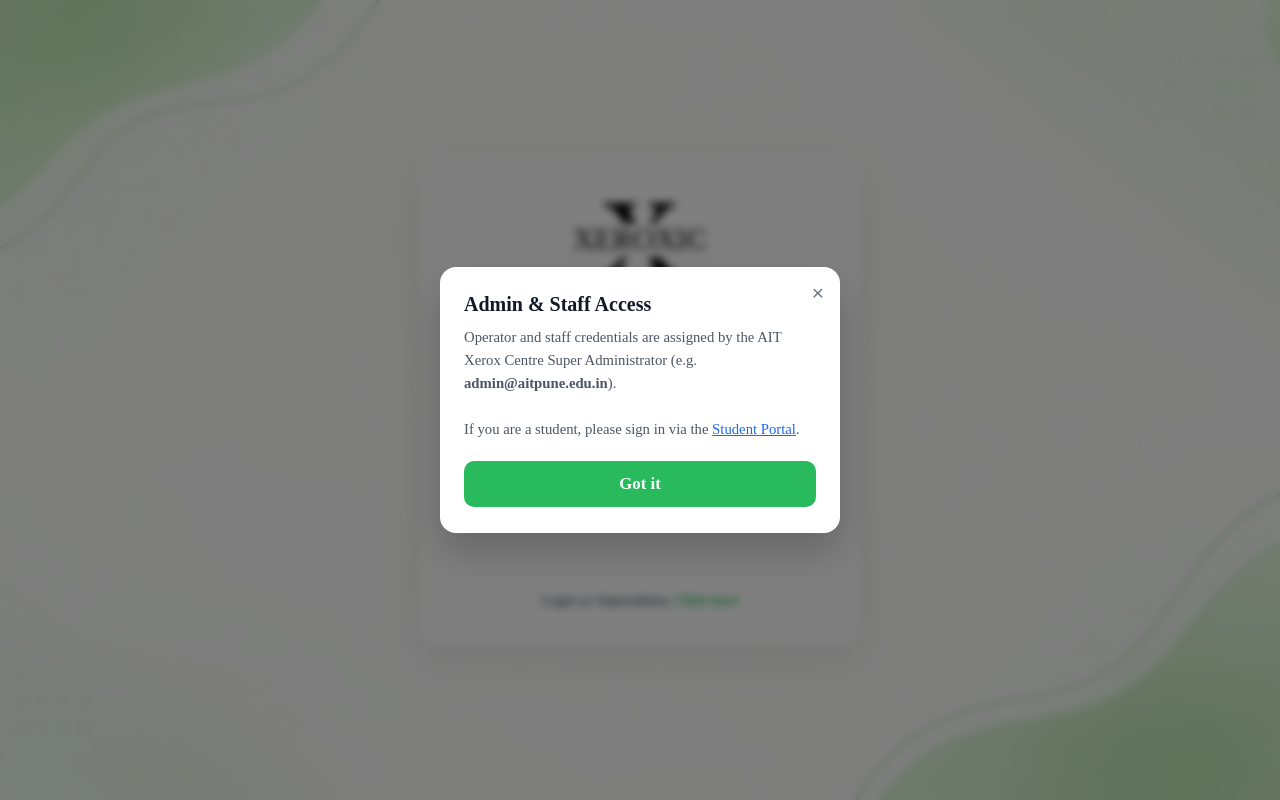
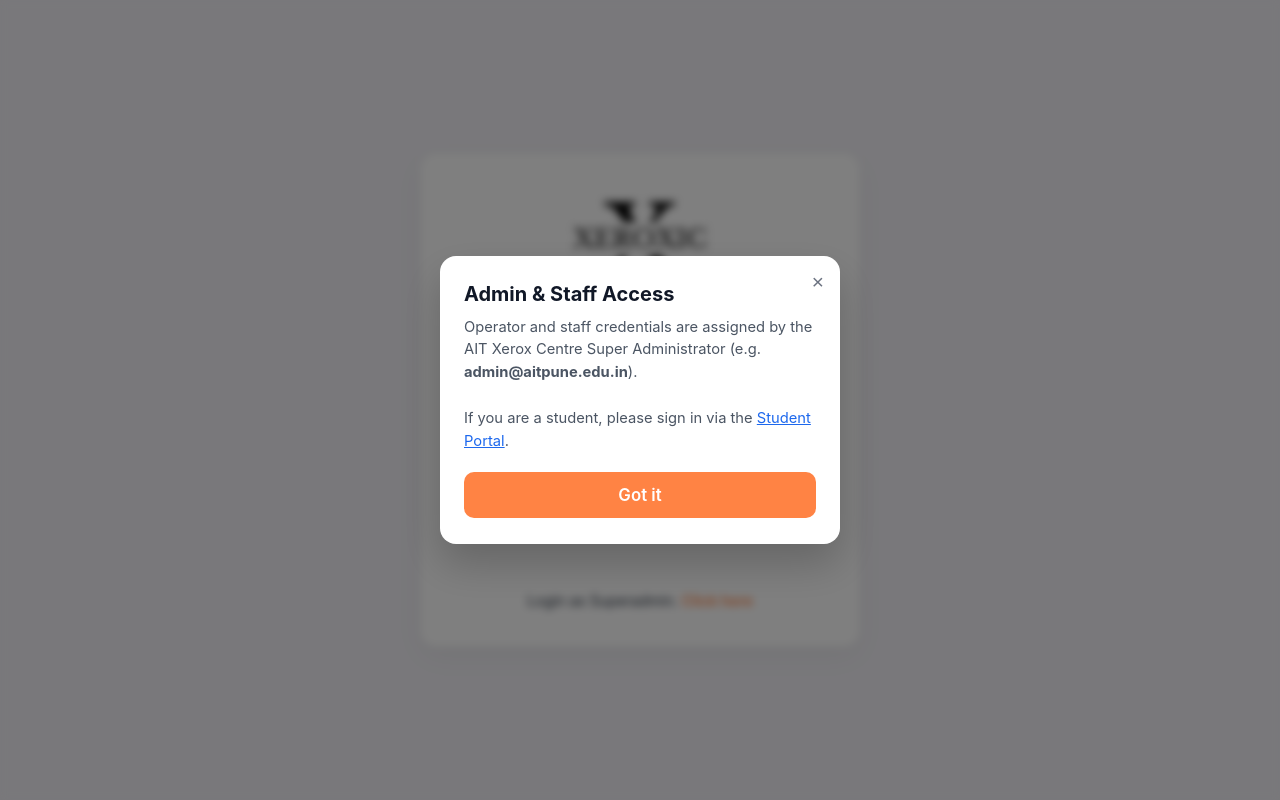
Before and after one commit to whosumitjangra/Xeroxic, a website: page public/admin-login.html in a window 1280 px wide. Both pictures are taken after a click on the link "Forgot your Email ?". Drawn offline with Linux system fonts and the light colour scheme.

Commit message:
feat: implement clean Figma design with #f2f1f6 background, #ff8344 orange buttons, and modern sans-serif typography

```diff
--- a/public/admin-login.html
+++ b/public/admin-login.html
@@ -7,20 +7,20 @@
 
   <style>
     :root {
-      --bg-screen: #f0f2f7;
-      --bg-card: rgba(255, 255, 255, 0.97);
-      --primary-green: #28ba5d;
-      --primary-green-hover: #22a351;
-      --link-blue: #1d68ed;
-      --link-blue-hover: #1551be;
+      --bg-screen: #f2f1f6;
+      --bg-card: #ffffff;
+      --primary-orange: #ff8344;
+      --primary-orange-hover: #f07432;
+      --link-blue: #2b59fe;
+      --link-blue-hover: #1a42db;
       --text-main: #111827;
-      --text-muted: #6b7280;
-      --input-bg: #edf2f7;
-      --input-focus-border: #28ba5d;
-      --border-radius-card: 18px;
+      --text-muted: #8e94a0;
+      --input-bg: #f2f1f6;
+      --input-focus-border: #ff8344;
+      --border-radius-card: 16px;
       --border-radius-input: 10px;
       --border-radius-btn: 10px;
-      --font-serif: 'MS Serif', 'Microsoft Serif', 'Times New Roman', Times, Georgia, serif;
+      --font-sans: -apple-system, BlinkMacSystemFont, "Segoe UI", Roboto, 'Inter', Helvetica, Arial, sans-serif;
     }
 
     *, *::before, *::after {
@@ -30,9 +30,8 @@
     }
 
     body {
-      font-family: var(--font-serif);
-      background: #f4f8f4 url('/images/login-bg.png') no-repeat center center fixed;
-      background-size: cover;
+      font-family: var(--font-sans);
+      background: #f2f1f6;
       min-height: 100vh;
       display: flex;
       flex-direction: column;
@@ -51,15 +50,14 @@
       border-radius: var(--border-radius-card);
       padding: 44px 38px 36px;
       box-shadow:
-        0 14px 40px rgba(0, 0, 0, 0.08),
-        0 2px 10px rgba(0, 0, 0, 0.04);
+        0 10px 30px rgba(0, 0, 0, 0.04),
+        0 2px 8px rgba(0, 0, 0, 0.02);
       display: flex;
       flex-direction: column;
       align-items: center;
       position: relative;
       transition: all 0.25s ease;
-      backdrop-filter: blur(12px);
-      border: 1px solid rgba(255, 255, 255, 0.85);
+      border: 1px solid rgba(0, 0, 0, 0.04);
     }
 
     /* Xeroxic Monogram Logo */
@@ -258,12 +256,12 @@
     /* Primary Next Button */
     .btn-submit {
       width: 100%;
-      background: var(--primary-green);
+      background: var(--primary-orange);
       color: #ffffff;
       border: none;
       border-radius: var(--border-radius-btn);
       padding: 13px 16px;
-      font-family: var(--font-serif);
+      font-family: var(--font-sans);
       font-size: 1.05rem;
       font-weight: 600;
       cursor: pointer;
@@ -275,8 +273,8 @@
     }
 
     .btn-submit:hover:not(:disabled) {
-      background: var(--primary-green-hover);
-      box-shadow: 0 4px 14px rgba(40, 186, 93, 0.35);
+      background: var(--primary-orange-hover);
+      box-shadow: 0 4px 14px rgba(255, 131, 68, 0.35);
     }
 
     .btn-submit:active:not(:disabled) {
@@ -292,7 +290,7 @@
     .auth-error-banner {
       color: #ef4444;
       font-size: 0.88rem;
-      font-family: var(--font-serif);
+      font-family: var(--font-sans);
       margin-top: 14px;
       text-align: center;
       display: none;
@@ -310,26 +308,26 @@
       100% { opacity: 1; transform: translateX(0); }
     }
 
-    /* Bottom Prompt (Matches Screenshot 3: "Login as Superadmin, Click here") */
+    /* Bottom Prompt (Matches Screenshot 3: "Login as Superadmin. Click here") */
     .bottom-prompt-text {
       margin-top: 28px;
       font-size: 0.92rem;
-      font-family: var(--font-serif);
+      font-family: var(--font-sans);
       color: #1f2937;
       text-align: center;
     }
 
     .accent-link {
-      color: var(--primary-green);
+      color: var(--primary-orange);
       font-weight: 600;
       text-decoration: none;
       transition: color 0.15s ease;
-      font-family: var(--font-serif);
+      font-family: var(--font-sans);
     }
 
     .accent-link:hover {
       text-decoration: underline;
-      color: var(--primary-green-hover);
+      color: var(--primary-orange-hover);
     }
 
     /* Interactive Modal */
@@ -502,9 +500,9 @@
       <p class="auth-error-banner" id="errorBanner"></p>
     </form>
 
-    <!-- Bottom Superadmin Prompt (Matches Screenshot 3: "Login as Superadmin, Click here") -->
+    <!-- Bottom Superadmin Prompt (Matches Screenshot 3: "Login as Superadmin. Click here") -->
     <p class="bottom-prompt-text">
-      Login as Superadmin, <a href="/super-admin" class="accent-link">Click here</a>
+      Login as Superadmin. <a href="/super-admin" class="accent-link">Click here</a>
     </p>
 
   </div>
--- a/public/script.js
+++ b/public/script.js
@@ -104,7 +104,7 @@
     if (title) title.textContent = 'Admin Sign in';
     if (roleToggleBtn) roleToggleBtn.textContent = 'Student Portal →';
     if (bottomPrompt) {
-      bottomPrompt.innerHTML = 'Login as Superadmin, <a href="/super-admin" class="front-accent-link">Click here</a>';
+      bottomPrompt.innerHTML = 'Login as Superadmin. <a href="/super-admin" class="front-accent-link">Click here</a>';
     }
     if (emailInput) emailInput.placeholder = 'Staff Email';
   } else {
--- a/public/style.css
+++ b/public/style.css
@@ -21,7 +21,7 @@
 .page.active{ display:block; }
 
 /* ==========================================================================
-   FRONT LOGIN PAGE (REPLACING 3-CARD INTERFACE)
+   FRONT LOGIN PAGE (FIGMA DESIGN IMPLEMENTATION)
    ========================================================================== */
 #login-page.page {
   display: none;
@@ -32,8 +32,7 @@
   max-width: 100% !important;
   margin: 0 !important;
   padding: 20px;
-  background: #f4f8f4 url('/images/login-bg.png') no-repeat center center fixed;
-  background-size: cover;
+  background: #f2f1f6;
   z-index: 9999;
   align-items: center;
   justify-content: center;
@@ -47,23 +46,22 @@
 
 #login-page,
 #login-page * {
-  font-family: 'MS Serif', 'Microsoft Serif', 'Times New Roman', Times, Georgia, serif !important;
+  font-family: -apple-system, BlinkMacSystemFont, "Segoe UI", Roboto, 'Inter', Helvetica, Arial, sans-serif !important;
   box-sizing: border-box;
 }
 
 .front-signin-card {
-  background: rgba(255, 255, 255, 0.97);
+  background: #ffffff;
   width: 100%;
   max-width: 440px;
-  border-radius: 18px;
+  border-radius: 16px;
   padding: 44px 38px 36px;
-  box-shadow: 0 14px 40px rgba(0, 0, 0, 0.08), 0 2px 10px rgba(0, 0, 0, 0.04);
+  box-shadow: 0 10px 30px rgba(0, 0, 0, 0.04), 0 2px 8px rgba(0, 0, 0, 0.02);
   display: flex;
   flex-direction: column;
   align-items: center;
   position: relative;
-  backdrop-filter: blur(12px);
-  border: 1px solid rgba(255, 255, 255, 0.85);
+  border: 1px solid rgba(0, 0, 0, 0.04);
   margin: auto;
 }
 
@@ -83,8 +81,8 @@
 }
 
 .front-signin-title {
-  font-size: 1.95rem;
-  font-weight: 700;
+  font-size: 1.85rem;
+  font-weight: 600;
   color: #111827;
   margin-bottom: 24px;
   letter-spacing: -0.01em;
@@ -119,25 +117,25 @@
 
 .front-input {
   width: 100%;
-  background: #edf2f7;
+  background: #f2f1f6;
   border: 1.5px solid transparent;
   border-radius: 10px;
   padding: 14px 16px;
-  font-size: 1rem;
+  font-size: 0.98rem;
   color: #111827;
   outline: none;
   transition: all 0.2s ease;
 }
 
 .front-input::placeholder {
-  color: #8c939d;
+  color: #8e94a0;
   font-weight: 400;
 }
 
 .front-input:focus {
   background: #ffffff;
-  border-color: #28ba5d;
-  box-shadow: 0 0 0 3px rgba(40, 186, 93, 0.15);
+  border-color: #ff8344;
+  box-shadow: 0 0 0 3px rgba(255, 131, 68, 0.2);
 }
 
 .front-input.input-error {
@@ -205,8 +203,8 @@
 }
 
 .front-link {
-  font-size: 0.9rem;
-  color: #1d68ed;
+  font-size: 0.88rem;
+  color: #2b59fe;
   text-decoration: none;
   cursor: pointer;
   font-weight: 500;
@@ -214,12 +212,12 @@
 
 .front-link:hover {
   text-decoration: underline;
-  color: #1551be;
+  color: #1a42db;
 }
 
 .front-btn-submit {
   width: 100%;
-  background: #28ba5d;
+  background: #ff8344;
   color: #ffffff;
   border: none;
   border-radius: 10px;
@@ -235,8 +233,8 @@
 }
 
 .front-btn-submit:hover:not(:disabled) {
-  background: #22a351;
-  box-shadow: 0 4px 14px rgba(40, 186, 93, 0.35);
+  background: #f07432;
+  box-shadow: 0 4px 14px rgba(255, 131, 68, 0.35);
 }
 
 .front-btn-submit:active:not(:disabled) {
@@ -251,7 +249,7 @@
 }
 
 .front-accent-link {
-  color: #28ba5d;
+  color: #ff8344;
   font-weight: 600;
   text-decoration: none;
   cursor: pointer;
@@ -259,7 +257,7 @@
 
 .front-accent-link:hover {
   text-decoration: underline;
-  color: #22a351;
+  color: #f07432;
 }
 
 .front-error-banner {
@@ -305,7 +303,7 @@
   padding: 28px 24px 24px !important;
   box-shadow: 0 20px 50px rgba(0, 0, 0, 0.25) !important;
   position: relative !important;
-  font-family: 'MS Serif', 'Microsoft Serif', 'Times New Roman', Times, Georgia, serif !important;
+  font-family: -apple-system, BlinkMacSystemFont, "Segoe UI", Roboto, 'Inter', Helvetica, Arial, sans-serif !important;
   animation: modalPopIn 0.2s cubic-bezier(0.16, 1, 0.3, 1) !important;
   box-sizing: border-box !important;
 }
@@ -337,7 +335,7 @@
   font-weight: 700 !important;
   margin-bottom: 12px !important;
   color: #111827 !important;
-  font-family: 'MS Serif', 'Microsoft Serif', 'Times New Roman', Times, Georgia, serif !important;
+  font-family: -apple-system, BlinkMacSystemFont, "Segoe UI", Roboto, 'Inter', Helvetica, Arial, sans-serif !important;
 }
 
 .modal-body-text {
@@ -345,7 +343,7 @@
   color: #4b5563 !important;
   line-height: 1.55 !important;
   margin-bottom: 22px !important;
-  font-family: 'MS Serif', 'Microsoft Serif', 'Times New Roman', Times, Georgia, serif !important;
+  font-family: -apple-system, BlinkMacSystemFont, "Segoe UI", Roboto, 'Inter', Helvetica, Arial, sans-serif !important;
 }
 
 /* Header */
```
Also changed, not shown: public/login.html (+25 -27 lines).
